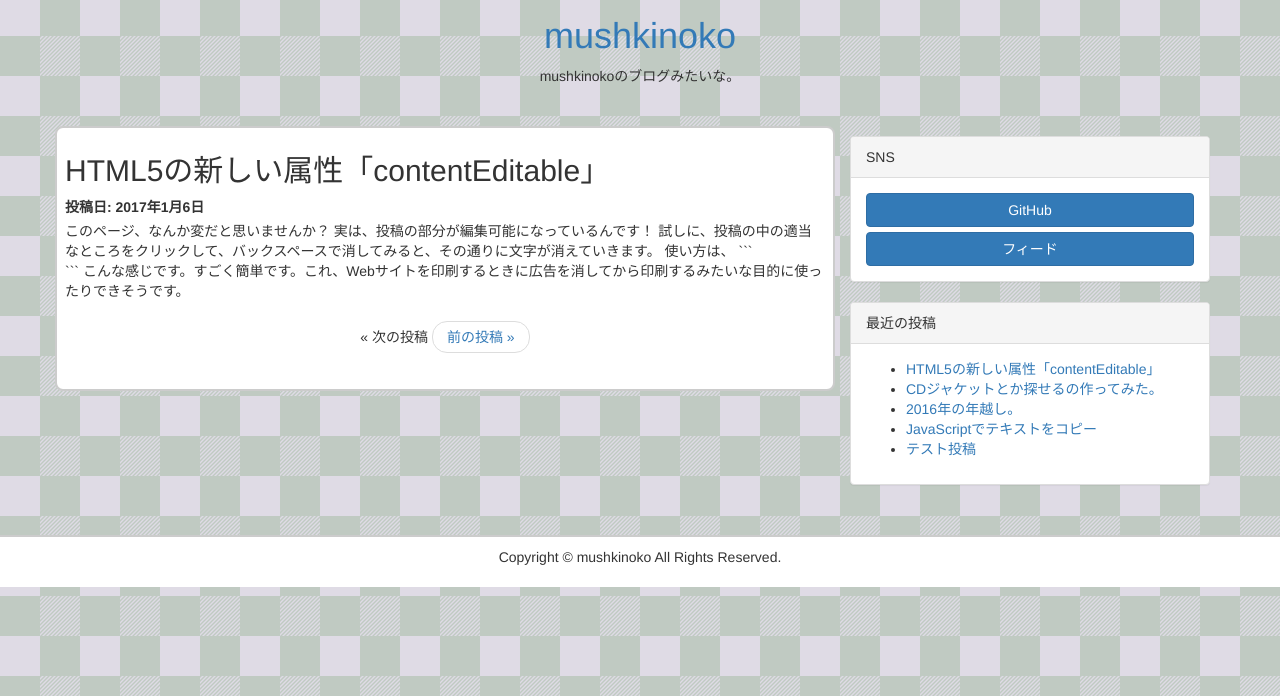
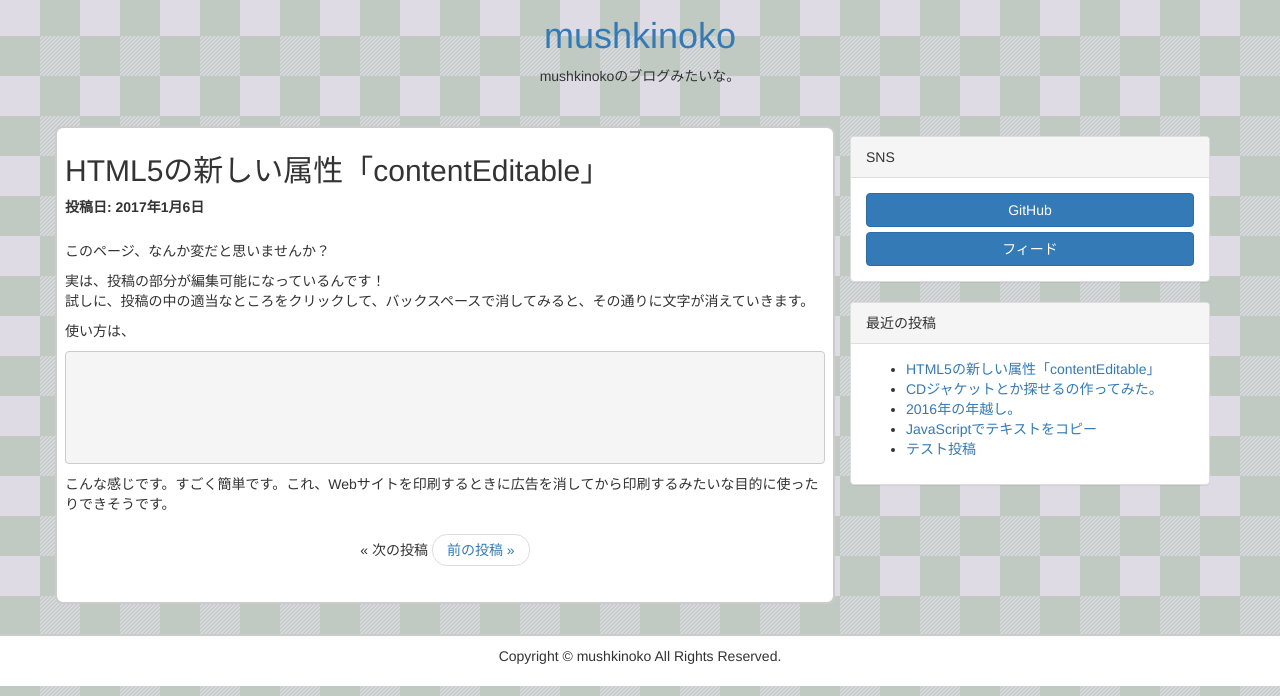
Before and after one commit to mushkinoko/mushkinoko.github.io, a Jekyll site: the page built from _posts/2017-1-6-contenteditable.md, in a window 1280 px wide, cut to the strip 204-900 px from the top of the page. Built offline with Jekyll 4.4.1, drawn with Linux system fonts in a browser that asks for light colours.

Commit message:
Update 2017-1-6-contenteditable.md

````diff
--- a/_posts/2017-1-6-contenteditable.md
+++ b/_posts/2017-1-6-contenteditable.md
@@ -4,16 +4,13 @@ title: HTML5の新しい属性「contentEditable」
 ---
 
 <div contentEditable="true">
-このページ、なんか変だと思いませんか？
-
-実は、投稿の部分が編集可能になっているんです！
-試しに、投稿の中の適当なところをクリックして、バックスペースで消してみると、その通りに文字が消えていきます。
-
-使い方は、
-
-```
-<div contentEditable="true"></div>
-```
-
-こんな感じです。すごく簡単です。これ、Webサイトを印刷するときに広告を消してから印刷するみたいな目的に使ったりできそうです。
+  <p>このページ、なんか変だと思いませんか？</p>
+  <p>実は、投稿の部分が編集可能になっているんです！<br>試しに、投稿の中の適当なところをクリックして、バックスペースで消してみると、その通りに文字が消えていきます。</p>
+  <p>使い方は、</p>
+  <pre>
+    <code>
+      <div contentEditable="true"></div>
+    </code>
+  </pre>
+  <p>こんな感じです。すごく簡単です。これ、Webサイトを印刷するときに広告を消してから印刷するみたいな目的に使ったりできそうです。</p>
 </div>
````
